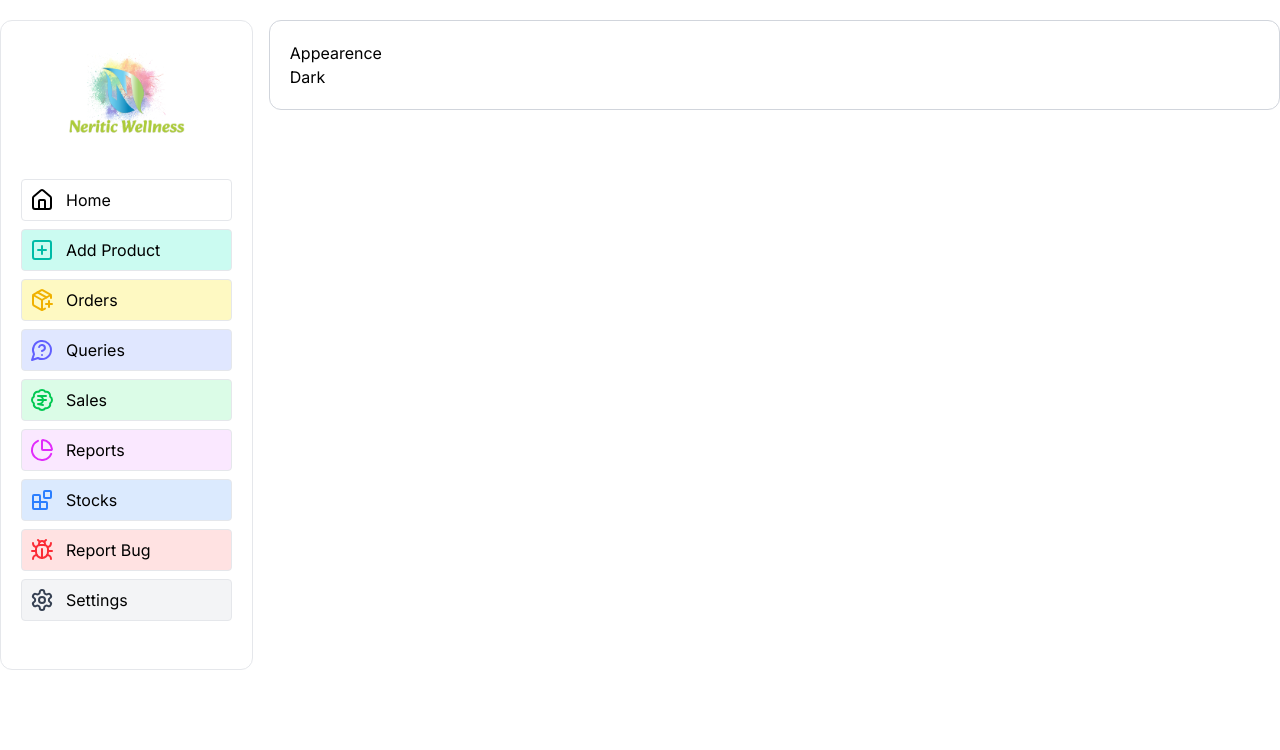
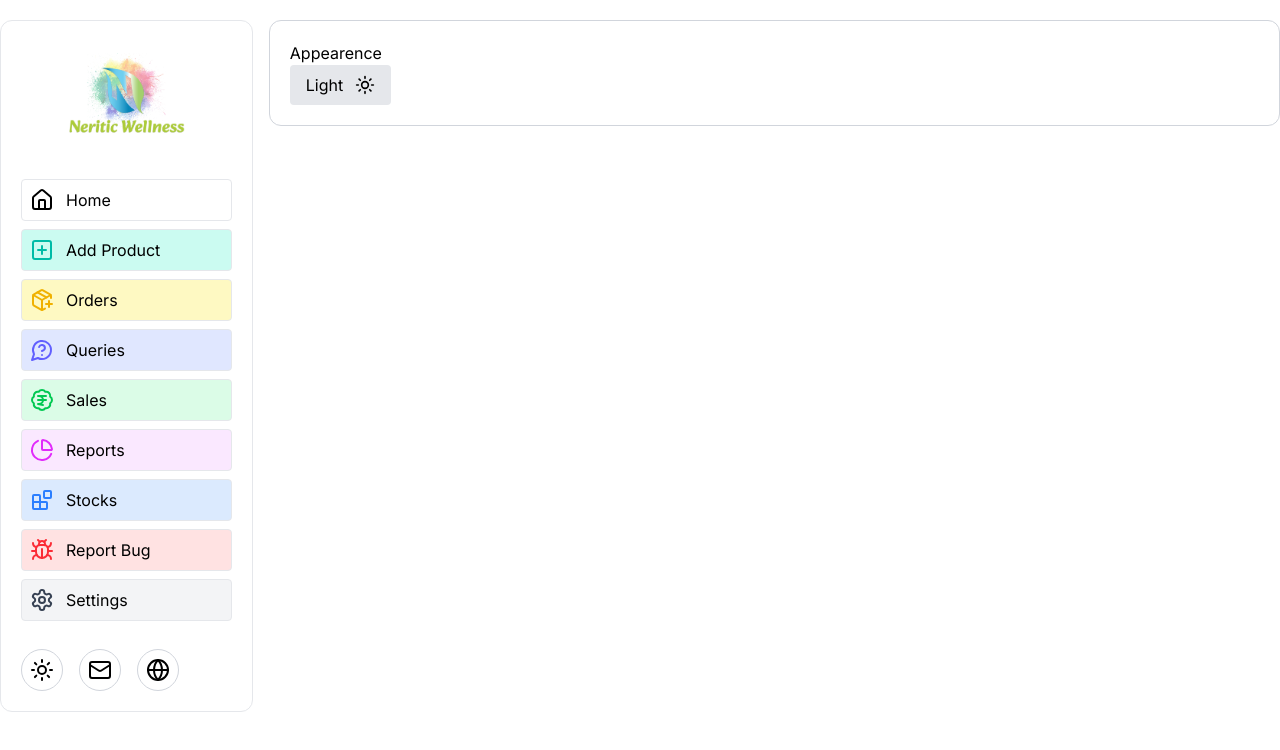
Before and after one commit to Gaurav-Neritic/Neritics_Dashboard, a Next.js app: page /settings in a window 1280 px wide. Shown: the top 750 px of the page. Built offline with nearby package versions, Linux system fonts and the light colour scheme.

Commit message:
dark mode done and accessibility menu - still working

```diff
--- a/src/app/globals.css
+++ b/src/app/globals.css
@@ -1 +1,4 @@
 @import "tailwindcss";
+
+
+@custom-variant dark (&:where(.dark, .dark *));
--- a/src/app/layout.tsx
+++ b/src/app/layout.tsx
@@ -24,15 +24,15 @@ export default function RootLayout({
   children: React.ReactNode;
 }>) {
   return (
-    <html lang="en">
+    <html lang="en" className="dark:bg-[#1a1a1a] dark:text-white" >
       <body
-        className={`${inter.className} ${geistMono.variable} antialiased max-w-[85rem] mx-auto`}
+        className={`${inter.className} ${geistMono.variable} antialiased max-w-[85rem] mx-auto dark:bg-[#1a1a1a] dark:text-white`}
       >
         <div className="w-[100%] flex items-start justify-start gap-4">
-          <div className="w-[20%] my-5 border-gray-200 border rounded-xl top-1 sticky">
+          <div className="w-[20%] my-5 border-gray-200 border dark:border-neutral-600 rounded-xl top-1 sticky">
             <SidebarNav />
           </div>
-          <div className="w-[80%] my-5 border border-gray-300 rounded-xl ">
+          <div className="w-[80%] my-5 border border-gray-300 dark:border-neutral-600 rounded-xl ">
             {children}
           </div>
         </div>
--- a/src/app/settings/page.tsx
+++ b/src/app/settings/page.tsx
@@ -1,13 +1,30 @@
 "use client";
-import React from "react";
+import { MoonStar, Sun } from "lucide-react";
+import React, { useState } from "react";
 
 const SettingsPage = () => {
+
+    const [dark, setDark] = useState(false);
+
+    const handelDark = () => {
+        if (document.body.classList.contains('dark')) {
+            document.body.classList.remove('dark')
+            setDark(false);
+        } else {
+            document.body.classList.add('dark')
+            setDark(true)
+        }
+    }
     return (
         <div className="p-5">
             <h1>Appearence</h1>
             <div>
-                <button type="button" className="cursor-pointer">
-                    Dark
+                <button type="button" onClick={handelDark} className="cursor-pointer bg-gray-200 px-4 py-2 rounded hover:bg-gray-300 transition-all ease-linear duration-200 dark:text-black dark:bg-gray">
+                    <span >
+                        {dark ?
+                            <span className="flex items-center justify-center gap-3">Dark < MoonStar className="h-5 w-5" />
+                            </span> : <span className="flex items-center justify-center gap-3">Light < Sun className="h-5 w-5" /></span>}
+                    </span>
                 </button>
             </div>
         </div>
--- a/src/components/Activity.tsx
+++ b/src/components/Activity.tsx
@@ -1,16 +1,19 @@
 "use client";
 import { LineChart } from "@mui/x-charts";
 import { CircleDot } from "lucide-react";
-import React from "react";
+import React, { useState } from "react";
 
 
 const Activity = () => {
+    const [isHovered, setIsHovered] = useState(false);
 
+    const handleHover = () => {
+        setIsHovered(!isHovered);
+    };
     return (
-        <div className="border my-5 p-4 rounded border-gray-200">
+        <div className="border my-5 p-4 rounded border-gray-200 dark:border-neutral-700">
             <div className="flex items-center justify-between ">
-
-                <h1 className="uppercase font-semibold text-gray-600">
+                <h1 className="uppercase font-semibold text-gray-600 dark:text-gray-200">
                     Market Overview
                 </h1>
                 <div className="flex items-center justify-center gap-5">
@@ -24,7 +27,7 @@ const Activity = () => {
                     </button>
                 </div>
             </div>
-            <div className="flex">
+            <div className="flex dark:bg-neutral-800 mt-4">
                 <LineChart
                     className="w-full"
                     xAxis={[{ data: [1, 2, 3, 5, 8, 10] }]}
@@ -33,6 +36,22 @@ const Activity = () => {
                             data: [2, 5.5, 2, 8.5, 1.5, 5],
                         },
                     ]}
+                    sx={{
+                        '& .MuiChartsAxis-left .MuiChartsAxis-line': {
+                            stroke: 'gray',
+                            strokeWidth: 1,
+                        },
+                        '& .MuiChartsAxis-bottom .MuiChartsAxis-line': {
+                            stroke: 'gray',
+                            strokeWidth: 1,
+                        },
+                        '& .MuiChartsAxis-bottom .MuiChartsAxis-tickLabel': {
+                            fill: 'gray', // Text color
+                        },
+                        '& .MuiChartsAxis-left .MuiChartsAxis-tickLabel': {
+                            fill: 'gray', // Text color
+                        },
+                    }}
                     height={300}
                 />
             </div>
--- a/src/components/DashBoardStats.tsx
+++ b/src/components/DashBoardStats.tsx
@@ -15,7 +15,7 @@ const DashBoardStats = () => {
             <div className="grid grid-cols-4 gap-5 ">
                 {/* Single Container */}
                 {/* TODO: Still need to make it dynamic */}
-                <div className="border border-gray-300 py-3 px-6 rounded">
+                <div className="border border-gray-300 dark:border-neutral-600 py-3 px-6 rounded">
                     <div className="py-3">
                         <h1 className="text-4xl font-semibold pb-2">3451 +</h1>
                         <p className="text-gray-500">Number of Sales</p>
@@ -32,7 +32,7 @@ const DashBoardStats = () => {
                 </div>
 
                 {/* Total Sales Revenue */}
-                <div className="border border-gray-300 py-3 px-6 rounded">
+                <div className="border border-gray-300 dark:border-neutral-600 py-3 px-6 rounded">
                     <div className="py-3">
                         <h1 className="text-4xl font-semibold pb-2">$35.50 +</h1>
                         <p className="text-gray-500">Sales Revenue</p>
@@ -49,7 +49,7 @@ const DashBoardStats = () => {
                 </div>
 
                 {/* Total Number of Orders */}
-                <div className="border border-gray-300 py-3 px-6 rounded">
+                <div className="border border-gray-300 dark:border-neutral-600 py-3 px-6 rounded">
                     <div className="py-3">
                         <h1 className="text-4xl font-semibold pb-2">380</h1>
                         <p className="text-gray-500">Number of Orders</p>
@@ -66,7 +66,7 @@ const DashBoardStats = () => {
                 </div>
 
                 {/* Total Number of Queries */}
-                <div className="border border-gray-300 py-3 px-6 rounded">
+                <div className="border border-gray-300 dark:border-neutral-600 py-3 px-6 rounded">
                     <div className="py-3">
                         <h1 className="text-4xl font-semibold pb-2">4</h1>
                         <p className="text-gray-500">Total Queries</p>
--- a/src/components/Navbar.tsx
+++ b/src/components/Navbar.tsx
@@ -8,12 +8,15 @@ import {
     Blocks,
     Bug,
     ChartPie,
+    Globe,
     House,
+    Mail,
     MessageCircleQuestion,
     PackagePlus,
     Settings,
     SquarePlus,
 } from "lucide-react";
+import ToggleMode from "./ToggleMode";
 
 const SidebarNav = () => {
     return (
@@ -28,7 +31,7 @@ const SidebarNav = () => {
             </div>
 
             {/* navbar Section */}
-            <nav className="py-5">
+            <nav className="py-5 dark:text-black">
                 <Link
                     href={"/"}
                     className="w-full bg-white border border-gray-200 rounded p-2 my-2 flex items-center justify-between gap-2 hover:bg-gray-200 transition-all ease-linear duration-200">
@@ -112,7 +115,15 @@ const SidebarNav = () => {
             </nav>
 
             {/* Action Button Section */}
-            <div></div>
+            <div className="flex items-center justify-start gap-4">
+                <ToggleMode />
+                <Link href={'https://gmail.com'} target="_blank" className='p-2 rounded-full border border-gray-300 dark:border-neutral-700 dark:text-white cursor-pointer'>
+                    <Mail />
+                </Link>
+                <Link href={'https://neriticwellness.com/'} target="_blank" className='p-2 rounded-full border border-gray-300 dark:border-neutral-700 dark:text-white cursor-pointer'>
+                    <Globe />
+                </Link>
+            </div>
         </section>
     );
 };
--- a/src/components/Overview.tsx
+++ b/src/components/Overview.tsx
@@ -73,28 +73,28 @@ export const data = {
 const OverView = () => {
     return (
         <div className="grid-cols-2 grid gap-4">
-            <div className="border my-5 p-4 rounded border-gray-200">
-                <div className="flex items-center justify-between pb-3 border-b border-gray-300">
-                    <h1 className="font-semibold uppercase text-gray-600">
+            <div className="border my-5 p-4 rounded border-gray-200 dark:border-neutral-600">
+                <div className="flex items-center justify-between pb-3 border-b dark:border-b-neutral-400 border-gray-300">
+                    <h1 className="font-semibold uppercase text-gray-600 dark:text-gray-200">
                         Sales Overview
                     </h1>
-                    <button type="button" className="flex items-center justify-center gap-1 text-gray-600 cursor-pointer">
+                    <button type="button" className="flex items-center justify-center gap-1 text-gray-600 cursor-pointer dark:text-gray-200">
                         <span>Today</span>
                         <ChevronDown />
                     </button>
                 </div>
-                <div className="py-3">
+                <div className="py-3 dark:bg-neutral-800">
                     <Pie data={data} />
                 </div>
             </div>
 
-            <div className="border my-5 p-4 rounded border-gray-200">
-                <div className="flex items-center justify-between pb-3 border-b border-gray-300">
-                    <h1 className="font-semibold uppercase text-gray-600">
+            <div className="border my-5 p-4 rounded dark:border-neutral-600 border-gray-200">
+                <div className="flex items-center justify-between pb-3 border-b dark:border-b-neutral-400 border-gray-300">
+                    <h1 className="font-semibold uppercase text-gray-600 dark:text-gray-200">
                         Sales Analytics
                     </h1>
                 </div>
-                <div className="py-3">
+                <div className="py-3 dark:bg-neutral-800 dark:text-gray-200">
                     <Radar data={anlyticsData} />
                 </div>
             </div>
--- /dev/null
+++ b/src/components/ToggleMode.tsx
@@ -0,0 +1,37 @@
+"use client";
+
+import { MoonStar, Sun } from "lucide-react";
+import React, { useState } from "react";
+
+const ToggleMode = () => {
+    const [mode, setMode] = useState("");
+
+    const handelMode = () => {
+        if (document.body.classList.contains("dark")) {
+            document.body.classList.remove("dark");
+            setMode("");
+        } else {
+            document.body.classList.add("dark");
+            setMode("dark");
+        }
+    };
+
+    return (
+        <button
+            onClick={handelMode}
+            className="p-2 rounded-full border border-gray-300 dark:border-neutral-700 dark:text-white cursor-pointer"
+        >
+            {mode === "" ? (
+                <span>
+                    <Sun />
+                </span>
+            ) : (
+                <span>
+                    <MoonStar />
+                </span>
+            )}
+        </button>
+    );
+};
+
+export default ToggleMode;
```
